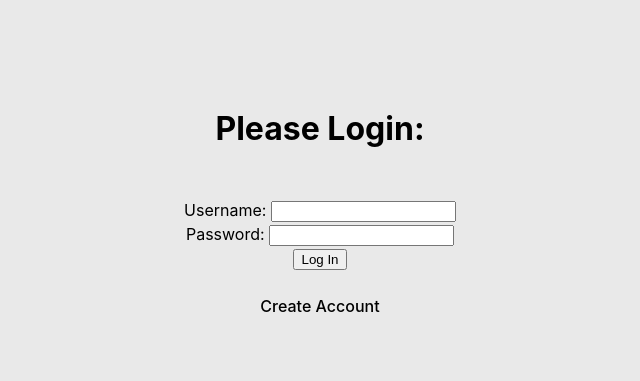
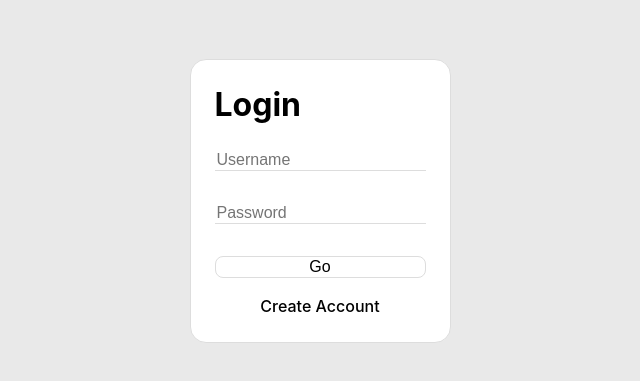
Before and after one commit to njped/capstone-project, a React (Vite) app in the folder client/: page / in a window 1280 px wide. Shown: the part 199-580 px from the top of the page, without its empty margins (320-960 px from the left). Built offline with nearby package versions, Linux system fonts and the light colour scheme.

Commit message:
Adjusted structure for better styling

```diff
--- a/client/src/pages/Login.jsx
+++ b/client/src/pages/Login.jsx
@@ -1,7 +1,7 @@
 import React from "react";
-import { Link } from "react-router-dom";
-
+// import { Link } from "react-router-dom";
 import { LoginField } from "./components/LoginField";
+import './Login.css';
 
 
 
@@ -9,11 +9,9 @@ export function Login() {
 
     return(
         <>
-            <h1>Please Login:</h1>
-            <br />
-            <LoginField/>
-            <br />
-            <Link to='/user-reg'>Create Account</Link>
+            <div id="loginPageContainer">
+                <LoginField/>
+            </div>
         </>
     )
 }
--- a/client/src/pages/components/LoginField.jsx
+++ b/client/src/pages/components/LoginField.jsx
@@ -1,6 +1,9 @@
 import React from "react";
 import { useState } from "react";
 import { useNavigate } from "react-router-dom";
+import { Link } from "react-router-dom";
+
+
 
 export const LoginField = () => {
     const [ username, setUsername ] = useState('')
@@ -46,27 +49,36 @@ export const LoginField = () => {
 
     return(
         <>
+            <div id="loginFormContainer">
                 <form id="loginForm" onSubmit={handleSubmit}>
-                <label htmlFor="userNameInput">Username: </label>
+                    <div className="formHeader">
+                        <h1>Login</h1>
+                    </div>
+                    <div className="formInputs">
                         <input
                             type="text"
                             id="userNameInput"
                             autoCapitalize="off"
+                            placeholder="Username"
                             required={true}
                             onChange={ Event => setUsername( Event.target.value )}
 
                         />
-                <br />
-                <label htmlFor="passWordInput">Password: </label>
                         <input
                             type="password"
                             id="passWordInput"
+                            placeholder="Password"
                             required={true}
                             onChange={ Event => setPassword( Event.target.value )}
                         />
-                <br />
-                <button type="submit">Log In</button>
+                        <button type="submit">Go</button>
+                    </div>
+                    <div className="formLink">
+                        <Link to='/user-reg' >Create Account</Link>
+                    </div>
                 </form>
+
+            </div>
         </>
     );
 };
```
Lines whose indentation alone changed are shown as unchanged.
